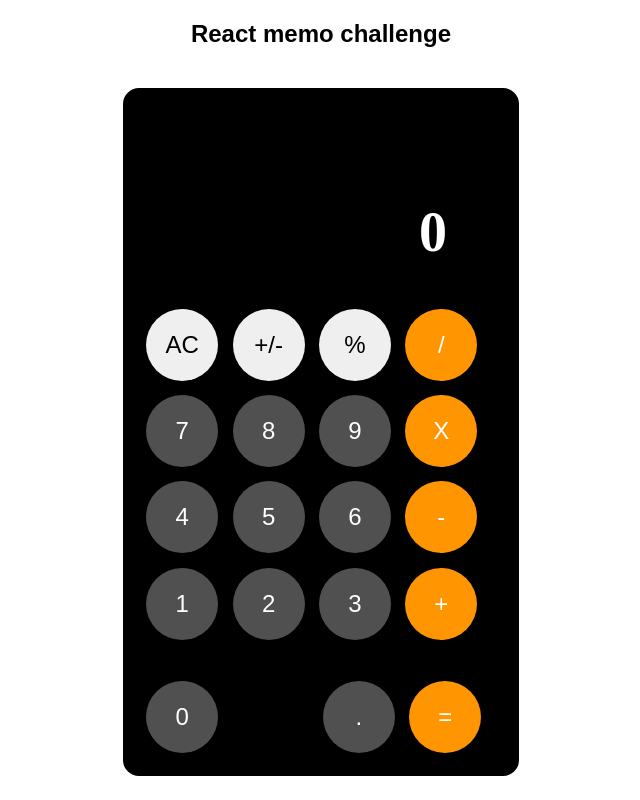
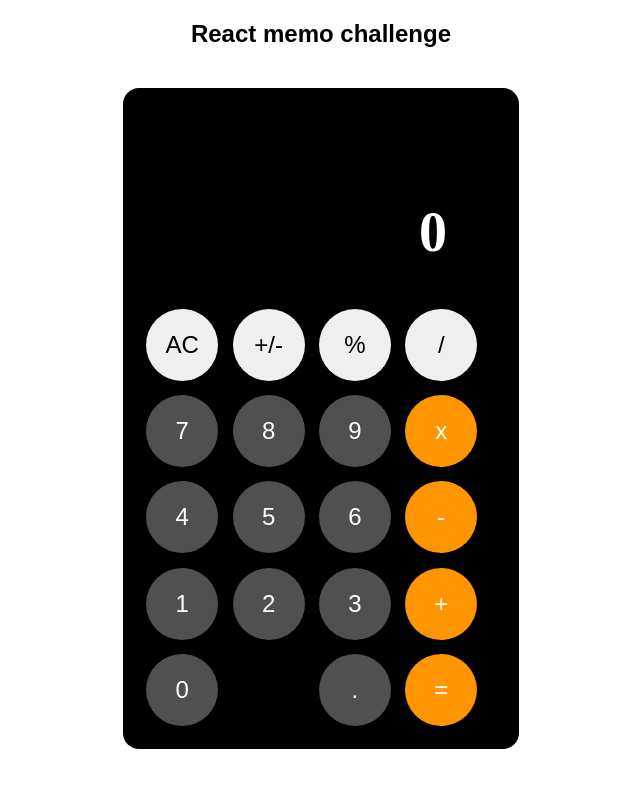
Before and after one commit to alexlopezp09/calculator_memo, a React (Create React App) app: page / in a window 1280 px wide. Shown: the whole page, without its empty margins (319-959 px from the left). Built offline with nearby package versions, Linux system fonts and the light colour scheme.

Commit message:
refactor keyboard component

```diff
--- a/src/Components/button.jsx
+++ b/src/Components/button.jsx
@@ -1,8 +1,7 @@
 import React, { useEffect } from "react";
 
-const Button = ({ className, onClick, value, children, style = {} }) => {
+const Button = ({ className, onClick, value, style = {} }) => {
   console.log("Rendering a button");
-  console.log(onClick?.toString(), "funcion");
   console.log("value", value);
   // Challange 1
   // Avoid re-render all buttons since they dont
--- a/src/Components/calculator.jsx
+++ b/src/Components/calculator.jsx
@@ -74,6 +74,9 @@ export const Calculator = () => {
   //   }
   // }
 
+  const setOnClick = (e) => setClickedNumber(e.target.value)
+
+
   const clearScreen = () => {
     setNumberContainer([]);
     setDisplayNumber(null);
@@ -92,7 +95,7 @@ export const Calculator = () => {
           <KeyboardComponent
             setOperator={setOperator}
             clearScreen={clearScreen}
-            clickedNumber={(e) => setClickedNumber(e.target.value)}
+            clickedNumber={setOnClick}
             triggerCalculation={setTriggerCalculation}
           />
         </div>
--- a/src/Components/keyboard.jsx
+++ b/src/Components/keyboard.jsx
@@ -21,55 +21,118 @@ const KeyboardComponent = ({
     // forceUpdate();
   }
 
+   const keyboardValues = [
+     {
+       value: 'AC',
+       color: 'undefined',
+       action: clear
+     },
+     {
+      value: '+/-',
+      color: 'undefined',
+      action: operatorHandler
+     },
+     {
+      value: '%',
+      color: 'undefined',
+      action:operatorHandler
+    },
+    {
+      value: '/',
+      color: 'organge',
+      action:operatorHandler
+    },
+    {
+      value: '7',
+      color: 'grey',
+      action:clickedNumber
+    },
+    {
+      value: '8',
+      color: 'grey',
+      action:clickedNumber
+    },
+    {
+      value: '9',
+      color: 'grey',
+      action:clickedNumber
+    },
+    {
+      value: 'x',
+      color: 'orange',
+      action:operatorHandler
+    },
+    {
+      value: '4',
+      color: 'grey',
+      action:clickedNumber
+    },
+    {
+      value: '5',
+      color: 'grey',
+      action:clickedNumber
+    },
+    {
+      value: '6',
+      color: 'grey',
+      action:clickedNumber
+    },
+    {
+      value: '-',
+      color: 'orange',
+      action:operatorHandler
+    },
+    {
+      value: '1',
+      color: 'grey',
+      action:clickedNumber
+    },
+    {
+      value: '2',
+      color: 'grey',
+      action:clickedNumber
+    },
+    {
+      value: '3',
+      color: 'grey',
+      action:clickedNumber
+    },
+    {
+      value: '+',
+      color: 'orange',
+      action:operatorHandler
+    },
+    {
+      value: '0',
+      color: 'grey',
+      action:clickedNumber
+    },
+    {
+      value: 'k',
+      color: 'novisible',
+      action: undefined
+    },
+    {
+      value: '.',
+      color: 'grey',
+      action: clickedNumber
+    },
+    {
+      value: '=',
+      color: 'orange',
+      action: () => {
+        triggerCalculation((prev) => !prev);
+      }
+    },
+   ]
+
+
   return (
     <>
-      <MemoButton value={"AC"} onClick={clear}>
-        AC
-      </MemoButton>
-      <MemoButton onClick={operatorHandler} value={"+/-"}>
-        +/-
-      </MemoButton>
-      <MemoButton onClick={operatorHandler} value={"%"}>
-        %
-      </MemoButton>
-      {/* Challenge 2 Add pow functionality , replace percent*/}
-      <MemoButton className="orange" onClick={operatorHandler} value={"/"}>
-        /
-      </MemoButton>
-      {[7, 8, 9].map((value) => (
-        <MemoButton className="grey" onClick={clickedNumber} value={value} />
-      ))}
-      <MemoButton className="orange" onClick={operatorHandler} value={"X"}>
-        X
-      </MemoButton>
-      {[4, 5, 6].map((value) => (
-        <MemoButton className="grey" onClick={clickedNumber} value={value} />
-      ))}
-      <MemoButton className="orange" onClick={operatorHandler} value={"-"}>
-        -
-      </MemoButton>
-      {[1, 2, 3].map((value) => (
-        <MemoButton className="grey" onClick={clickedNumber} value={value} />
-      ))}
-      <MemoButton className="orange" onClick={operatorHandler} value={"+"}>
-        +
-      </MemoButton>
-      <MemoButton className="grey" onClick={clickedNumber} value={0}>
-        0
-      </MemoButton>
-      <MemoButton style={{ visibility: "hidden" }}>k</MemoButton>{" "}
-      <MemoButton className="grey" onClick={clickedNumber} value={"."}>
-        ,
-      </MemoButton>
-      <MemoButton
-        className="orange"
-        onClick={() => {
-          triggerCalculation((prev) => !prev);
-        }}
-        value={"="}
-      >
-        =
-      </MemoButton>
+      {keyboardValues.map(({value, color, action})=>{
+        return  <MemoButton value={value} className={color} onClick={action}/>
+      })}
+
     </>
   );
 };
--- a/src/styles.css
+++ b/src/styles.css
@@ -39,3 +39,7 @@ button:hover {
   margin-right: 1em;
   font-size: 3.5em;
 }
+
+.novisible{
+  visibility: hidden;
+}
```
Also changed, not shown: package.json (+10 -2 lines), 1 other file (tests, documents, lock files or other folders).
